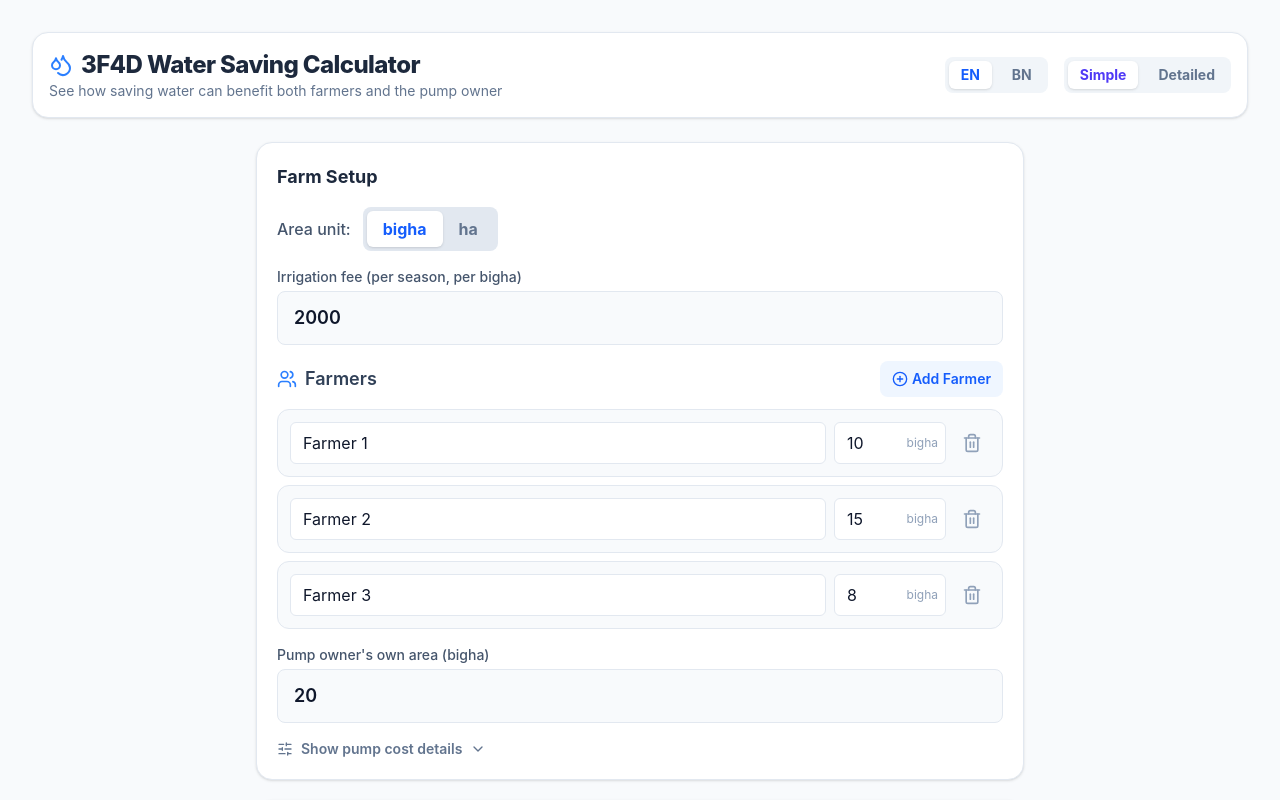
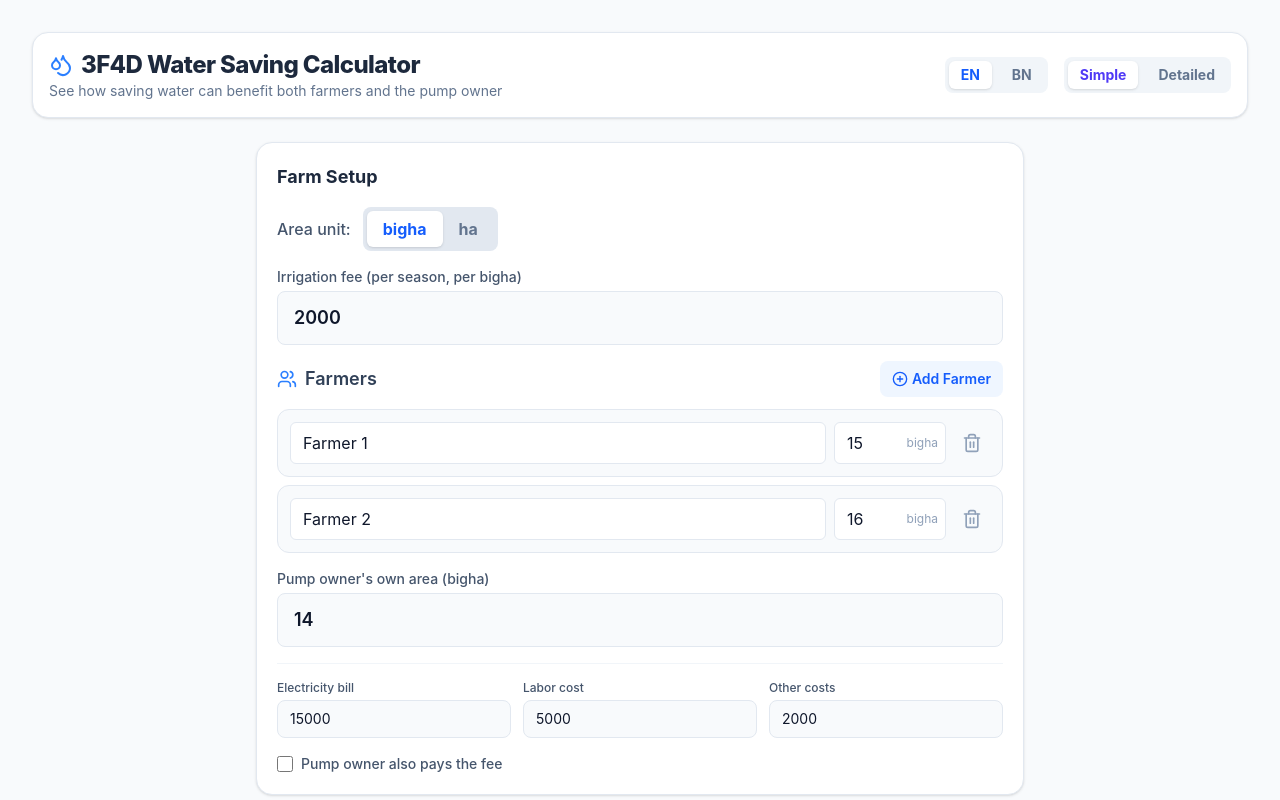
Before and after one commit to akamiyat-cyber/irrigation-simulator, a React (Vite) app: page / in a window 1280 px wide. Shown: the top 800 px of the page. Built offline with nearby package versions, Linux system fonts and the light colour scheme.

Commit message:
Apply user requested UI and initial value adjustments

```diff
--- a/src/App.tsx
+++ b/src/App.tsx
@@ -1,6 +1,6 @@
 import React, { useState, useMemo } from 'react';
 import {
-  PlusCircle, Trash2, Droplets, Zap, PiggyBank, ChevronDown, ChevronUp,
+  PlusCircle, Trash2, Droplets, Zap, PiggyBank,
   ArrowRight, TrendingUp, SlidersHorizontal, Users
 } from 'lucide-react';
 import {
@@ -408,7 +408,6 @@ interface SimpleViewProps {
 }
 
 const SimpleView: React.FC<SimpleViewProps> = ({ params, setParams, t }) => {
-  const [showAdvanced, setShowAdvanced] = useState<boolean>(false);
   const base = useMemo(() => getBaseCalc(params), [params]);
   const r = Number(params.returnRate) || 0;
   const currentPoint = useMemo(() => getPointAt(base, params, r), [base, params, r]);
@@ -459,17 +458,7 @@ const SimpleView: React.FC<SimpleViewProps> = ({ params, setParams, t }) => {
           </div>
         </div>
 
-        <button
-          onClick={() => setShowAdvanced(!showAdvanced)}
-          className="mt-4 flex items-center gap-2 text-sm font-semibold text-slate-500 hover:text-slate-700"
-        >
-          <SlidersHorizontal className="w-4 h-4" />
-          {showAdvanced ? t.advancedToggleHide : t.advancedToggleShow}
-          {showAdvanced ? <ChevronUp className="w-4 h-4" /> : <ChevronDown className="w-4 h-4" />}
-        </button>
-
-        {showAdvanced && (
-          <div className="mt-4 pt-4 border-t border-slate-100 space-y-4">
+        <div className="mt-4 pt-4 border-t border-slate-100 space-y-4">
             <div className="grid grid-cols-1 sm:grid-cols-3 gap-3">
               <div>
                 <label className="block text-xs font-medium text-slate-600 mb-1">{t.electricity}</label>
@@ -501,7 +490,6 @@ const SimpleView: React.FC<SimpleViewProps> = ({ params, setParams, t }) => {
               </div>
             )}
           </div>
-        )}
       </div>
 
       {/* Step 1 */}
@@ -961,19 +949,18 @@ export default function App() {
 
   const [params, setParams] = useState<SimulationParams>({
     fee: 2000,
-    pumpOwnerArea: 20,
-    waterReductionRate: 30,
-    doesPumpOwnerPayFee: true,
+    pumpOwnerArea: 14,
+    waterReductionRate: 15,
+    doesPumpOwnerPayFee: false,
     pumpOwnerFee: 1800,
-    returnRate: 20,
+    returnRate: 5,
     areaUnit: 'bigha',
-    electricity: 50000,
-    laborCost: 10000,
-    otherCost: 5000,
+    electricity: 15000,
+    laborCost: 5000,
+    otherCost: 2000,
     farmers: [
-      { id: '1', name: 'Farmer 1', area: 10 },
-      { id: '2', name: 'Farmer 2', area: 15 },
-      { id: '3', name: 'Farmer 3', area: 8 },
+      { id: '1', name: 'Farmer 1', area: 15 },
+      { id: '2', name: 'Farmer 2', area: 16 },
     ],
   });
 
```
